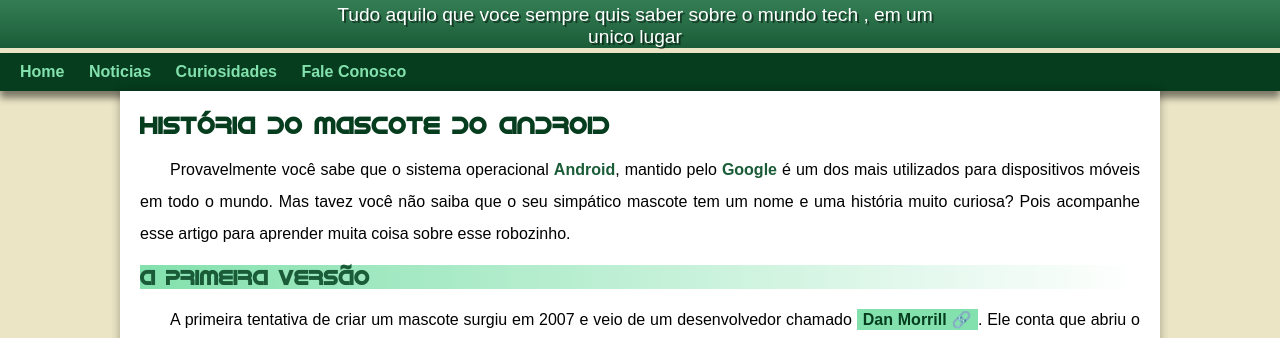
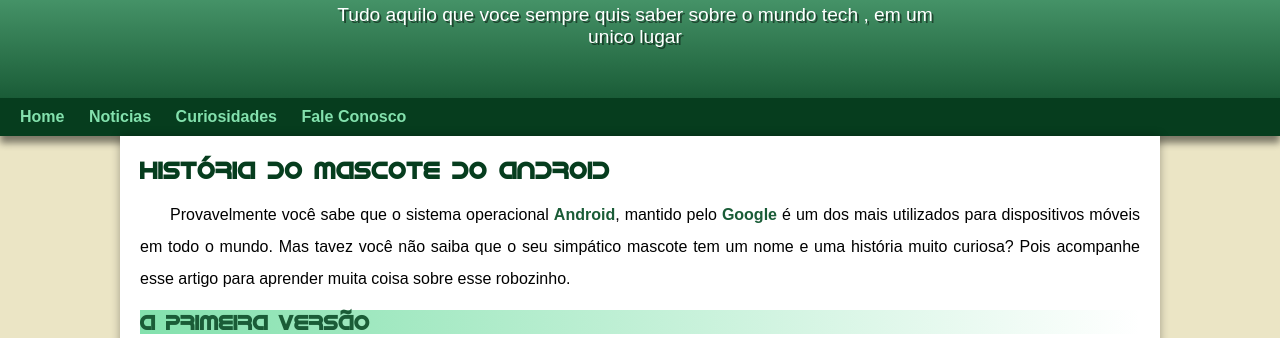
Before and after one commit to RenandeCarvalhoRocha/html-css, a plain HTML site: page desafio-2/desafio 8/android.html in a window 1280 px wide. Shown: the part 143-481 px from the top of the page. Drawn offline with Linux system fonts and the light colour scheme.

Commit message:
Update style.css

```diff
--- a/desafio-2/desafio 8/estilo/style.css
+++ b/desafio-2/desafio 8/estilo/style.css
@@ -65,7 +65,7 @@ header > p {
     padding-right: 10px;
     padding-left: 10px0;
     margin: auto;
-    margin-bottom: 5px;
+   padding-bottom:  50px;
     text-shadow: 2px 2px 0px rgba(0, 0, 0, 0.473);
 
 }
```
